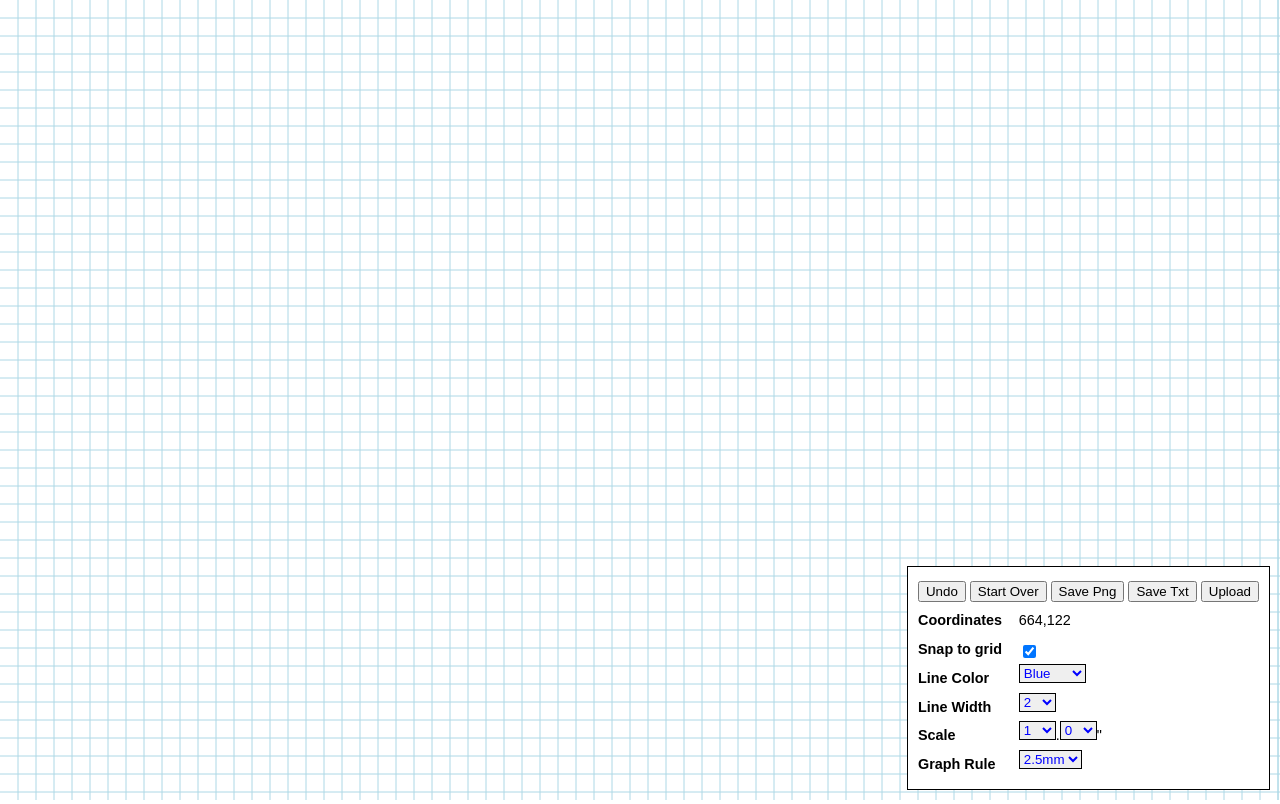
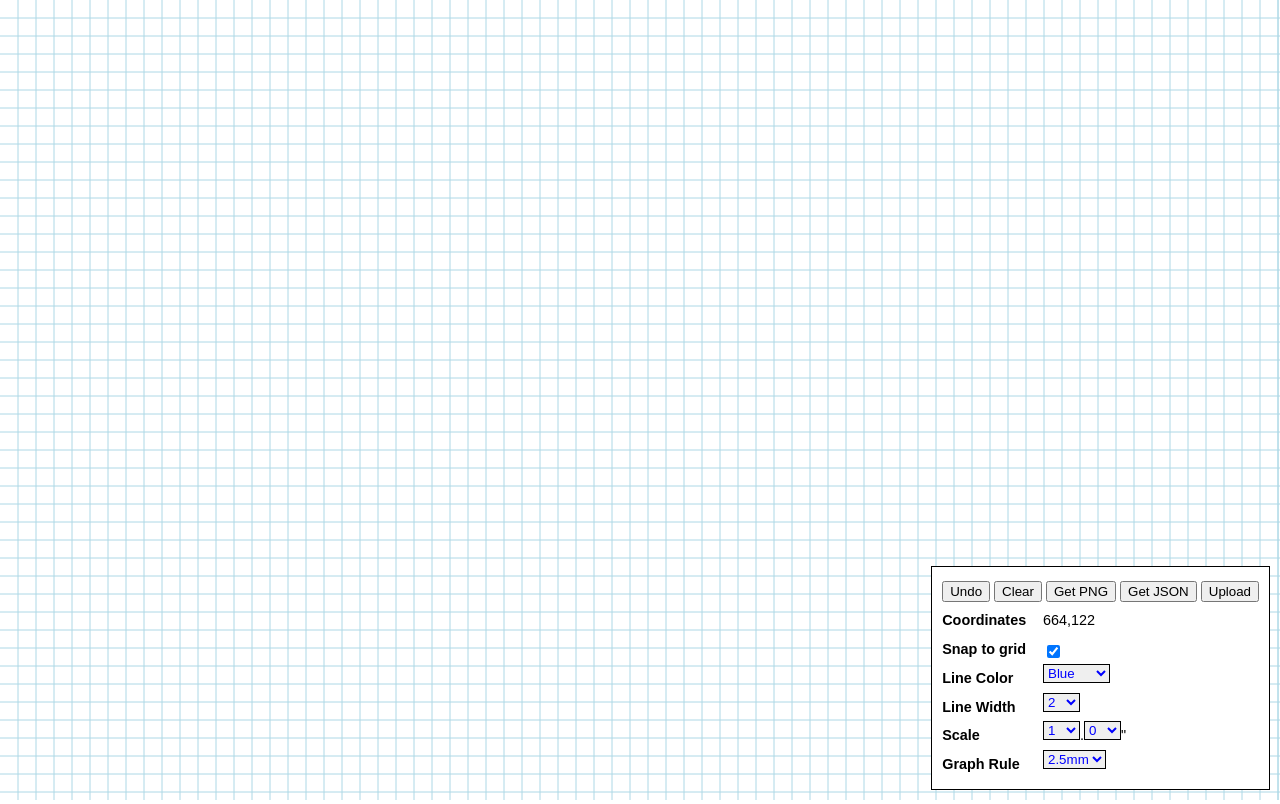
Before and after one commit to epswartz/graphpaper, a plain HTML site: page index.html in a window 1280 px wide. Drawn offline with Linux system fonts and the light colour scheme.

Commit message:
Update index.html
Changed button names and added button tooltips.

```diff
--- a/index.html
+++ b/index.html
@@ -365,11 +365,11 @@ function getDocumentPPI() {
 <div id="popup" style="left: 694px; top: 152px; display: none;">664, 122, 0cm</div>
 <div id="toolset">
 <p>
-<button onclick="actions.undo()">Undo</button>
-<button onclick="actions.purge()">Start Over</button>
-<button onclick="actions.png()">Save Png</button>
-<button onclick="actions.download()">Save Txt</button>
-<button onclick="document.getElementById('files').click(); return false;">Upload</button>
+<button title="Undo your last line" onclick="actions.undo()">Undo</button>
+<button title="Delete all lines, this is bugged atm sorry" onclick="actions.purge()">Clear</button>
+<button title="Download a png file of your drawing" onclick="actions.png()">Get PNG</button>
+<button title="Download a text file which you can reupload to this site later to continue" onclick="actions.download()">Get JSON</button>
+<button title="Upload a JSON txt file to continue previous work" onclick="document.getElementById('files').click(); return false;">Upload</button>
 <input id="files" type="file" name="files[]" style="visibility: hidden; display: none;" />
 <output id="list" style="visibility: hidden; display: none;"></output>
 </p>
```
